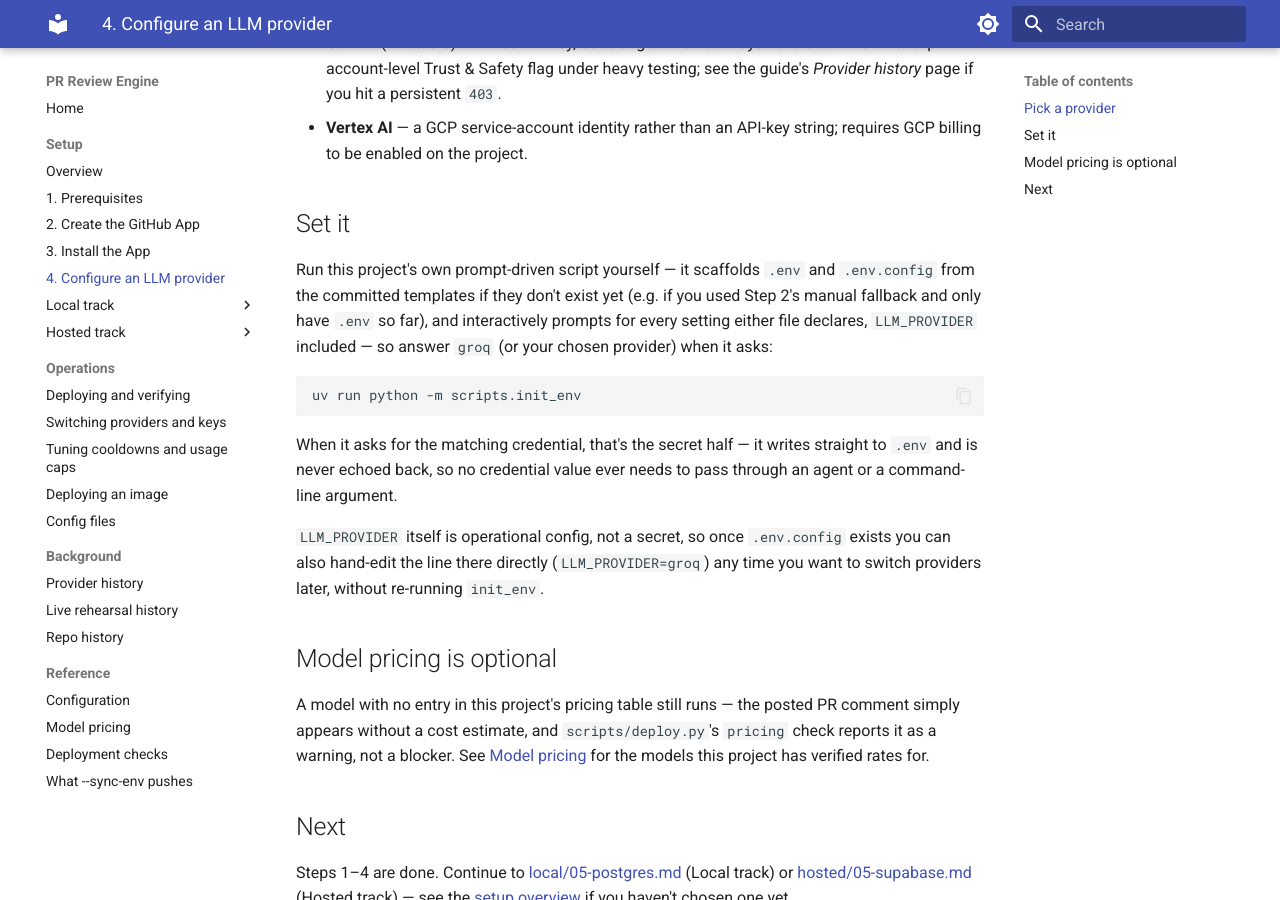
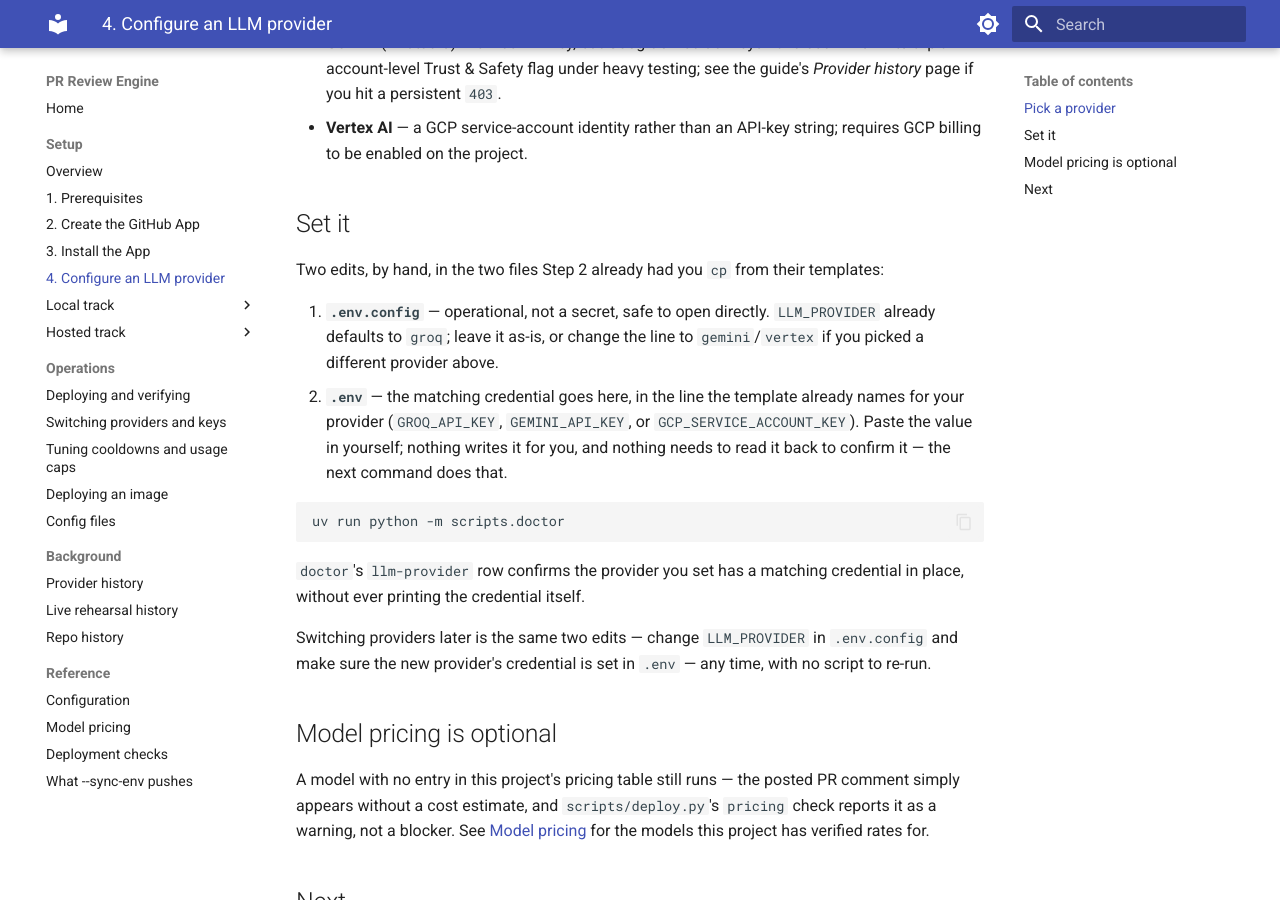
Before and after one commit to SomeoneSomewhereelse/pr-review-bot, an MkDocs documentation site: the page built from guide/setup/04-llm-provider.md, in a window 1280 px wide and 900 px high, scrolled down 418 px. Built offline with MkDocs 1.6.1 and Material for MkDocs 9.7.7, drawn with Linux system fonts in a browser that asks for light colours.

Commit message:
docs: unwire init_env.py from the setup guide
Step 2 now cp's both credentials-file and operational-config templates
up front; Step 4 has the operator edit LLM_PROVIDER/the credential by
hand and verify with doctor, instead of running init_env.py. Keeps the
documented path to one validating tool (doctor) instead of two, and
init_env.py stays in the repo, just unreferenced by the guide.

````diff
--- a/guide/setup/04-llm-provider.md
+++ b/guide/setup/04-llm-provider.md
@@ -19,24 +19,28 @@ card, and is what every live rehearsal of this project has used.
 
 ## Set it
 
-Run this project's own prompt-driven script yourself — it scaffolds `.env`
-and `.env.config` from the committed templates if they don't exist yet
-(e.g. if you used Step 2's manual fallback and only have `.env` so far), and
-interactively prompts for every setting either file declares, `LLM_PROVIDER`
-included — so answer `groq` (or your chosen provider) when it asks:
+Two edits, by hand, in the two files Step 2 already had you `cp` from their
+templates:
+
+1. **`.env.config`** — operational, not a secret, safe to open directly.
+   `LLM_PROVIDER` already defaults to `groq`; leave it as-is, or change the
+   line to `gemini`/`vertex` if you picked a different provider above.
+2. **`.env`** — the matching credential goes here, in the line the template
+   already names for your provider (`GROQ_API_KEY`, `GEMINI_API_KEY`, or
+   `GCP_SERVICE_ACCOUNT_KEY`). Paste the value in yourself; nothing writes it
+   for you, and nothing needs to read it back to confirm it — the next
+   command does that.
 
 ```bash
-uv run python -m scripts.init_env
+uv run python -m scripts.doctor
 ```
 
-When it asks for the matching credential, that's the secret half — it
-writes straight to `.env` and is never echoed back, so no credential value
-ever needs to pass through an agent or a command-line argument.
+`doctor`'s `llm-provider` row confirms the provider you set has a matching
+credential in place, without ever printing the credential itself.
 
-`LLM_PROVIDER` itself is operational config, not a secret, so once
-`.env.config` exists you can also hand-edit the line there directly
-(`LLM_PROVIDER=groq`) any time you want to switch providers later, without
-re-running `init_env`.
+Switching providers later is the same two edits — change `LLM_PROVIDER` in
+`.env.config` and make sure the new provider's credential is set in `.env` —
+any time, with no script to re-run.
 
 ## Model pricing is optional
 
````
Also changed, not shown: guide/setup/02-github-app.md (+5 -1 lines), 1 other file.
